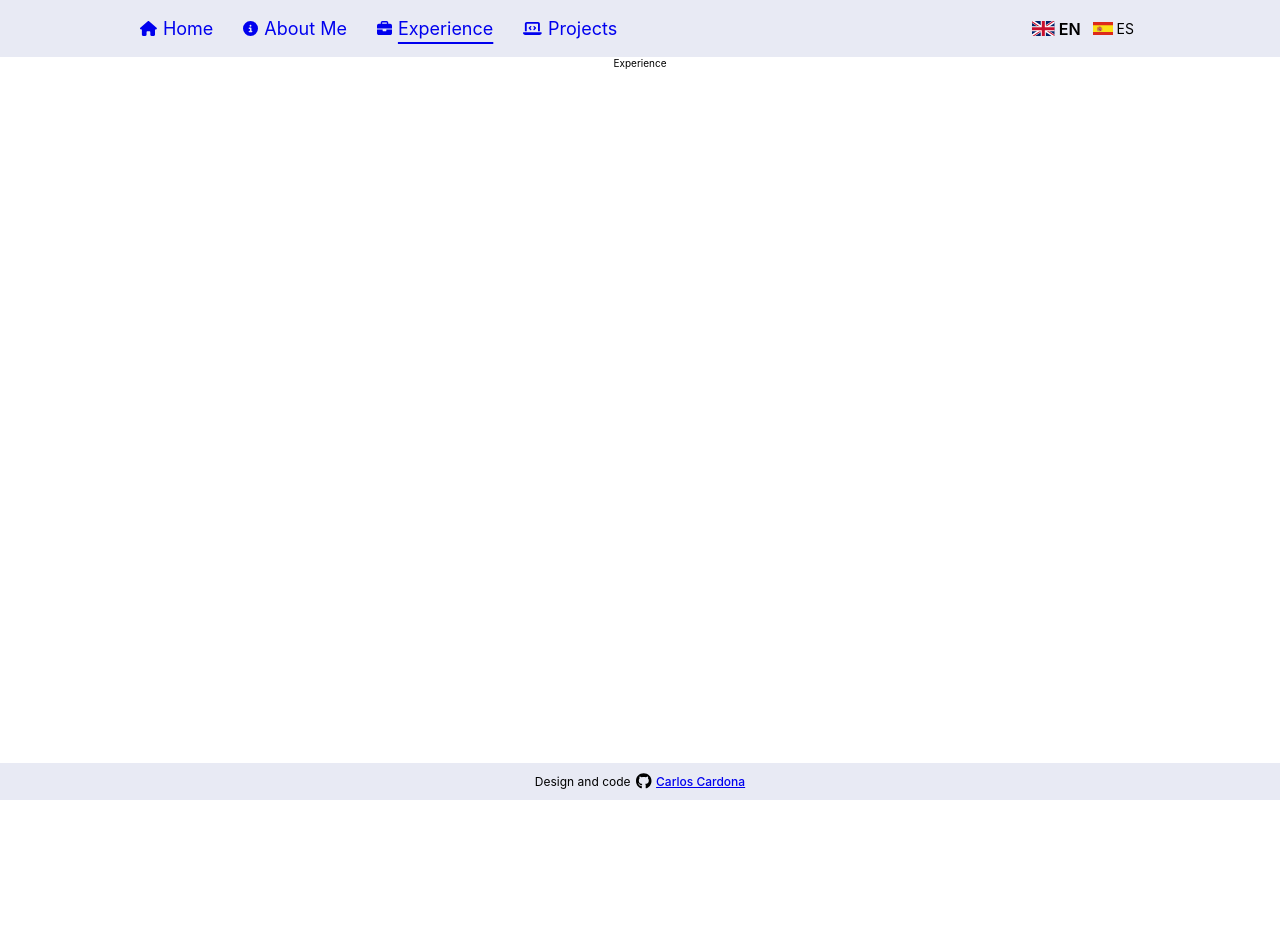
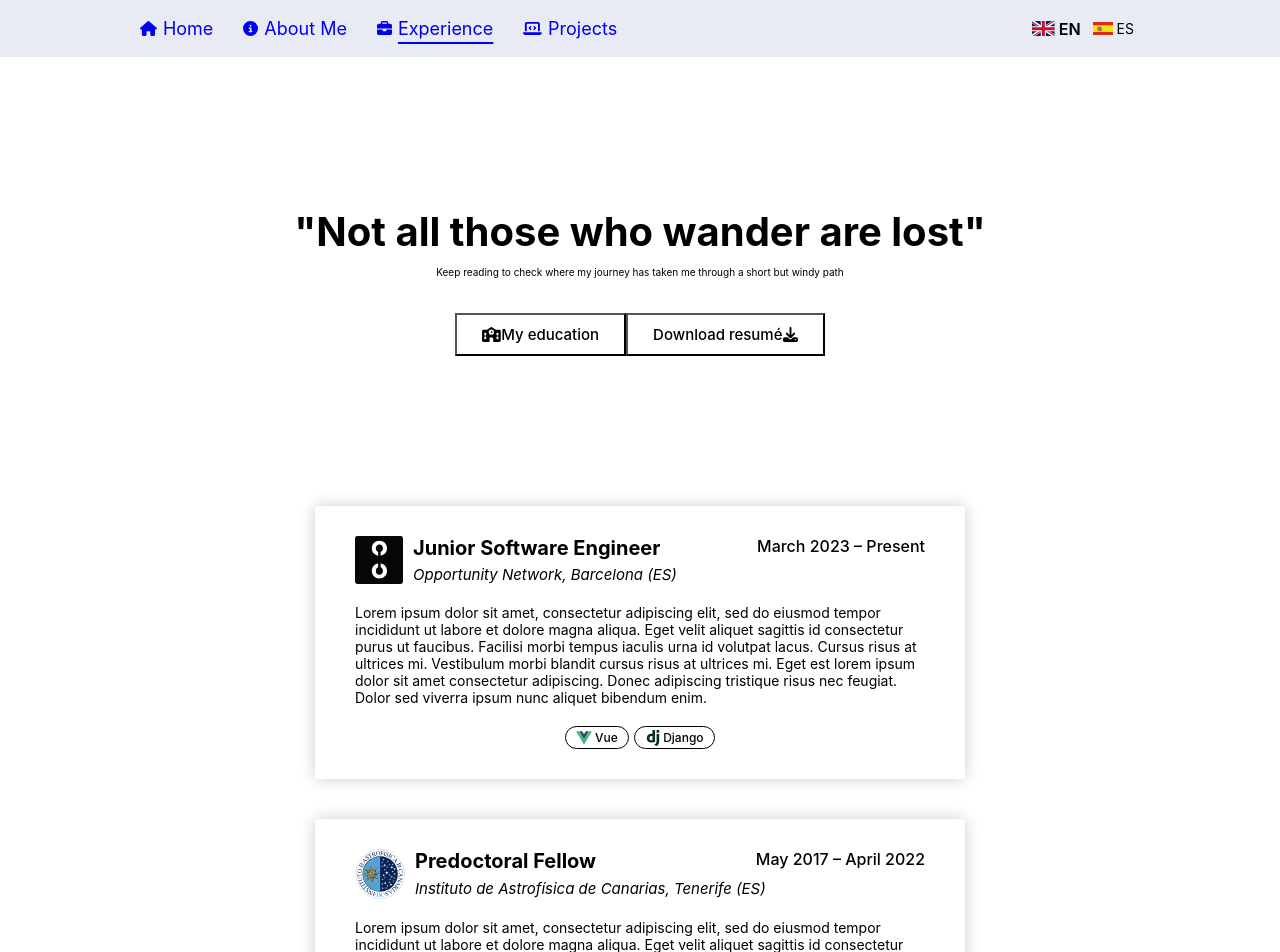
Before and after one commit to ccardonaguillen/portfolio, a React (Create React App) app: page /experience in a window 1280 px wide. Shown: the top 952 px of the page. Before the commit the page ends 800 px from the top, so only its background shows below. Built offline with nearby package versions, Linux system fonts and the light colour scheme.

Commit message:
Create experience page to hold work exp and ed cards

```diff
--- /dev/null
+++ b/src/assets/lists/education.js
@@ -0,0 +1,34 @@
+import logoULL from '../../assets/logos/ull-circle.svg';
+import logoUnizar from '../../assets/logos/unizar-blue.png';
+
+const education = [
+    {
+        logo: logoULL,
+        title: 'PhD in Physics',
+        startDate: '2017',
+        endDate: '2022',
+        location: 'Universidad de La Laguna (ES)',
+        notes: ['Magna Cum Laude'],
+    },
+    {
+        logo: logoULL,
+        title: 'Astrophysics MSc',
+        startDate: '2014',
+        endDate: '2016',
+        location: 'Universidad de La Laguna (ES)',
+        notes: [
+            'Specialization in Observations and Instrumentation',
+            "Graduated with distinction in the master's dissertation",
+        ],
+    },
+    {
+        logo: logoUnizar,
+        title: 'Physics BSc',
+        startDate: '2017',
+        endDate: '2022',
+        location: 'Universidad de Zaragoza (ES)',
+        notes: ['Graduated with distinction in the final degree project'],
+    },
+];
+
+export default education;
--- /dev/null
+++ b/src/assets/lists/workExperience.js
@@ -0,0 +1,38 @@
+import logoIAC from '../../assets/logos/iac.svg';
+import logoON from '../../assets/logos/opportunitynetwork.svg';
+
+const workExperience = [
+    {
+        logo: logoON,
+        title: 'Junior Software Engineer',
+        startDate: 'March 2023',
+        location: 'Opportunity Network, Barcelona (ES)',
+        description:
+            'Lorem ipsum dolor sit amet, consectetur adipiscing elit, sed do eiusmod tempor' +
+            ' incididunt ut labore et dolore magna aliqua. Eget velit aliquet sagittis id' +
+            ' consectetur purus ut faucibus. Facilisi morbi tempus iaculis urna id volutpat' +
+            ' lacus. Cursus risus at ultrices mi. Vestibulum morbi blandit cursus risus at' +
+            ' ultrices mi. Eget est lorem ipsum dolor sit amet consectetur adipiscing. Donec' +
+            ' adipiscing tristique risus nec feugiat. Dolor sed viverra ipsum nunc aliquet' +
+            ' bibendum enim.',
+        competences: ['vue', 'django'],
+    },
+    {
+        logo: logoIAC,
+        title: 'Predoctoral Fellow',
+        startDate: 'May 2017',
+        endDate: 'April 2022',
+        location: 'Instituto de Astrofísica de Canarias, Tenerife (ES)',
+        description:
+            'Lorem ipsum dolor sit amet, consectetur adipiscing elit, sed do eiusmod tempor' +
+            ' incididunt ut labore et dolore magna aliqua. Eget velit aliquet sagittis id' +
+            ' consectetur purus ut faucibus. Facilisi morbi tempus iaculis urna id volutpat' +
+            ' lacus. Cursus risus at ultrices mi. Vestibulum morbi blandit cursus risus at' +
+            ' ultrices mi. Eget est lorem ipsum dolor sit amet consectetur adipiscing. Donec' +
+            ' adipiscing tristique risus nec feugiat. Dolor sed viverra ipsum nunc aliquet' +
+            ' bibendum enim.',
+        competences: ['python', 'numpy', 'pandas'],
+    },
+];
+
+export default workExperience;
--- a/src/pages/Experience/index.js
+++ b/src/pages/Experience/index.js
@@ -1,7 +1,47 @@
+import ExperienceCard from '../../components/ExperienceCard';
+import { FontAwesomeIcon } from '@fortawesome/react-fontawesome';
+import { faBook, faDownload, faGears, faSchool } from '@fortawesome/free-solid-svg-icons';
+
+import workExperience from '../../assets/lists/workExperience';
+import education from '../../assets/lists/education';
+
 import './style.css';
+import EducationCard from '../../components/EducationCard';
 
-function Experience() {
-    return <main id="experience">Experience</main>;
+export default function Experience() {
+    return (
+        <main id="experience">
+            <section className="hero">
+                <h1 className="hero-heading">"Not all those who wander are lost"</h1>
+                <p className="hero-subheading">
+                    Keep reading to check where my journey has taken me through a short but windy
+                    path
+                </p>
+                <div className="call-to-action">
+                    <button id="go-to-edcuation">
+                        <FontAwesomeIcon icon={faSchool} />
+
+                        <span>My education</span>
+                    </button>
+                    <button id="download-resume">
+                        <span>Download resumé</span>
+                        <FontAwesomeIcon icon={faDownload} />
+                    </button>
+                </div>
+            </section>
+            <section id="work">
+                {workExperience.map((details) => (
+                    <ExperienceCard {...details} />
+                ))}
+            </section>
+            <section id="education">
+                <h2>Education</h2>
+                <div className="education-container">
+                    {education.map((details) => (
+                        <EducationCard {...details} />
+                    ))}
+                </div>
+            </section>
+        </main>
+    );
 }
-
-export default Experience;
--- a/src/pages/Experience/style.css
+++ b/src/pages/Experience/style.css
@@ -0,0 +1,52 @@
+#experience .hero {
+    display: flex;
+    flex-direction: column;
+    align-items: center;
+    margin: 15rem 0;
+}
+
+#experience .hero .hero-heading {
+    font-size: 4em;
+}
+
+#experience .hero .hero-subheading {
+    margin: 1rem 0;
+}
+
+
+#experience .hero .call-to-action {
+    margin-top: 2.5rem;
+    gap: 2rem
+}
+
+#experience .call-to-action svg {
+    height: 1.5rem;
+}
+
+#experience .hero button {
+    align-items: baseline;
+    gap: 0.75rem;
+    padding: 1rem 2.5rem;
+    font-size: 1.5rem;
+    font-weight: 500;
+}
+
+#experience section#work {
+    display: flex;
+    flex-direction: column;
+    align-items: center;
+    gap: 4rem;
+    margin: 5rem 0;
+}
+
+#experience section#education {
+    display: flex;
+    flex-direction: column;
+    align-items: center;
+    margin: 5rem 0 10rem;
+}
+
+#education h2 {
+    font-size: 3rem;
+    /* text-decoration: underline; */
+}
```
